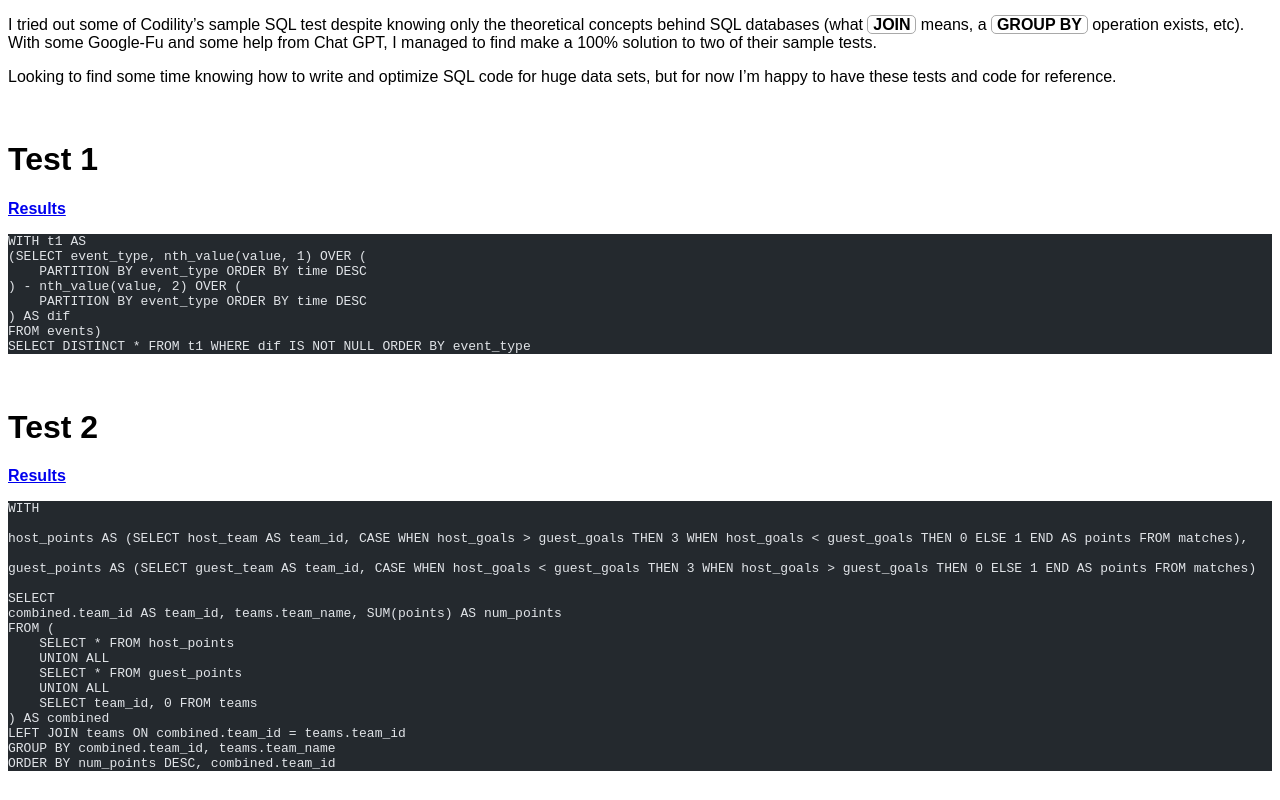
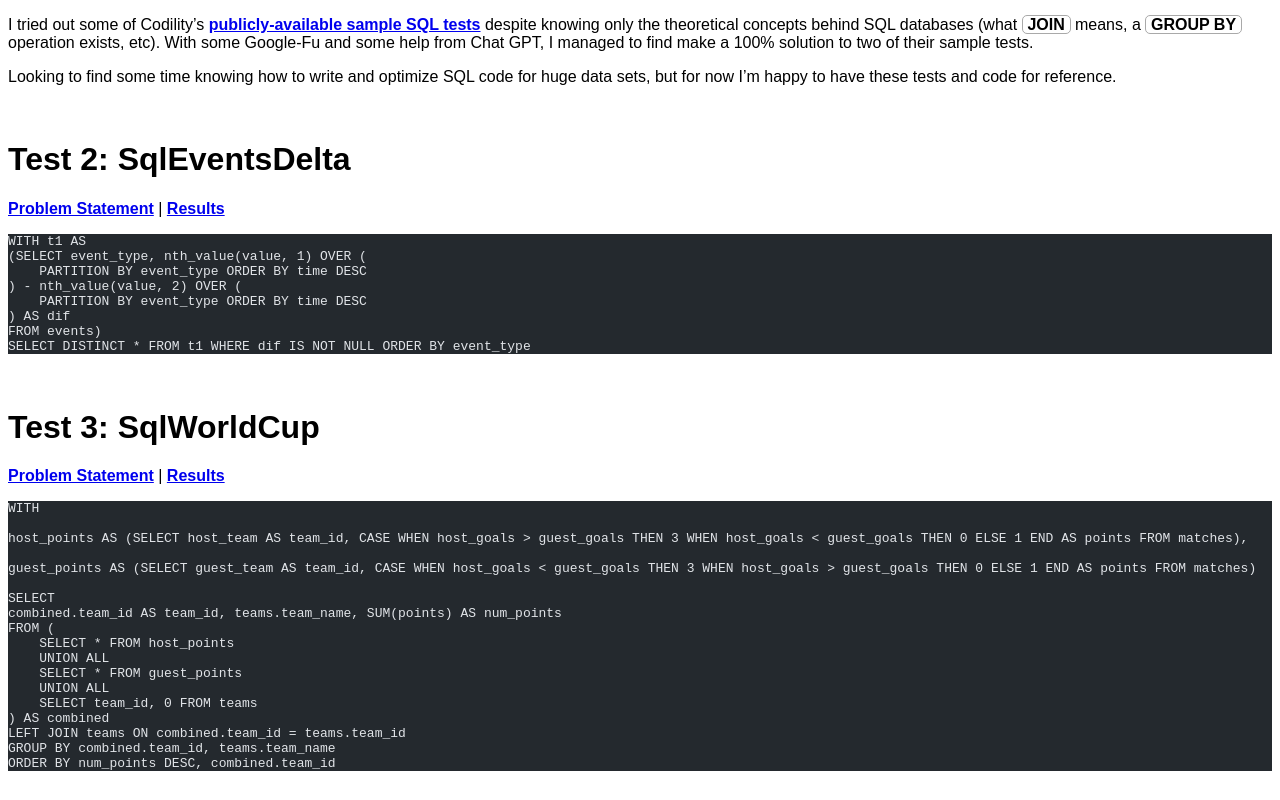
Before and after one commit to guissmo/blog, an Astro site: page /blog/codility-sample-sql-tests in a window 1280 px wide. Built offline with nearby package versions, Linux system fonts and the light colour scheme; Astro itself is replaced by a stand-in of ours; code samples lack their colours.

Commit message:
added problem statement link to codility post

````diff
--- a/src/content/blog/codility-sample-sql-tests.md
+++ b/src/content/blog/codility-sample-sql-tests.md
@@ -8,13 +8,13 @@ description: Tried out the codility sample SQL tests.
 slug: codility-sample-sql-tests
 ---
 
-I tried out some of Codility's sample SQL test despite knowing only the theoretical concepts behind SQL databases (what `JOIN` means, a `GROUP BY` operation exists, etc). With some Google-Fu and some help from Chat GPT, I managed to find make a 100% solution to two of their sample tests.
+I tried out some of Codility's [publicly-available sample SQL tests](https://app.codility.com/programmers/trainings/6/) despite knowing only the theoretical concepts behind SQL databases (what `JOIN` means, a `GROUP BY` operation exists, etc). With some Google-Fu and some help from Chat GPT, I managed to find make a 100% solution to two of their sample tests.
 
 Looking to find some time knowing how to write and optimize SQL code for huge data sets, but for now I'm happy to have these tests and code for reference.
 
-# Test 1
+# Test 2: SqlEventsDelta
 
-[Results](https://app.codility.com/demo/results/training53KDEQ-NRV/)
+[Problem Statement](https://app.codility.com/programmers/trainings/6/sql_events_delta/) | [Results](https://app.codility.com/demo/results/training53KDEQ-NRV/)
 
 ```sql
 WITH t1 AS
@@ -27,9 +27,9 @@ FROM events)
 SELECT DISTINCT * FROM t1 WHERE dif IS NOT NULL ORDER BY event_type
 ```
 
-# Test 2
+# Test 3: SqlWorldCup
 
-[Results](https://app.codility.com/demo/results/trainingTRME52-2PD/)
+[Problem Statement](https://app.codility.com/programmers/trainings/6/sql_world_cup/) | [Results](https://app.codility.com/demo/results/trainingTRME52-2PD/)
 
 ```sql
 WITH
````
